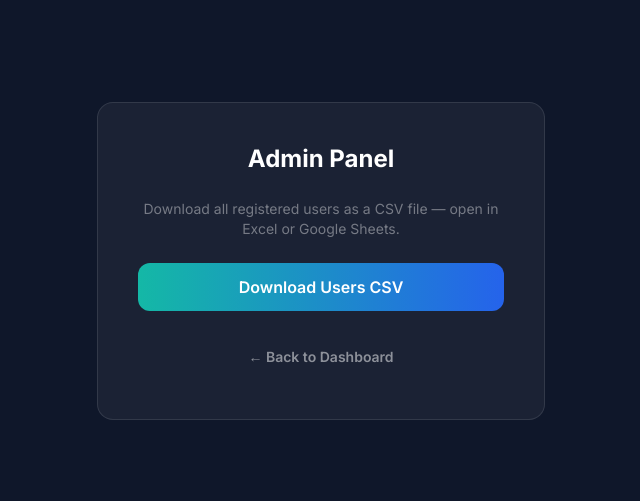
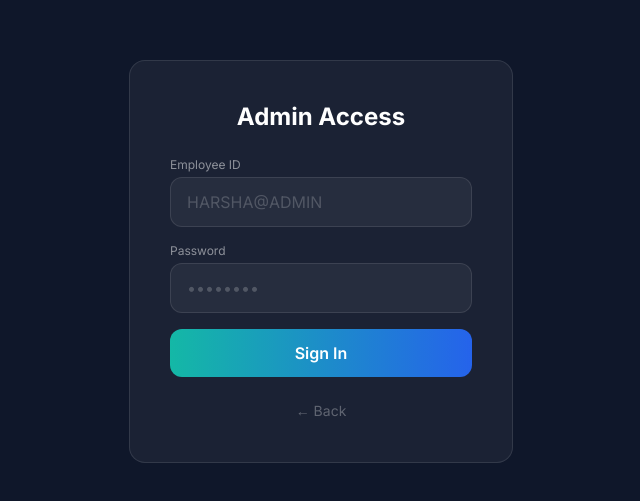
Before and after one commit to HarshaAlamanda/MedGaurd-X, a React (Vite) app in the folder frontend/: page /admin in a window 1280 px wide. Shown: the part 139-640 px from the top of the page, without its empty margins (319-959 px from the left). Built offline with nearby package versions, Linux system fonts and the light colour scheme; sample sign-in values are in the browser's storage.

Commit message:
Add employee ID + password gate to admin page

```diff
--- a/frontend/src/pages/Admin.jsx
+++ b/frontend/src/pages/Admin.jsx
@@ -1,9 +1,68 @@
 import { useState } from 'react';
 import { useNavigate } from 'react-router-dom';
 
+const ADMIN_ID = 'HARSHA@ADMIN';
+const ADMIN_PASS = 'MedGuard@2024';
+
 export default function Admin() {
+  const [empId, setEmpId]       = useState('');
+  const [empPass, setEmpPass]   = useState('');
+  const [unlocked, setUnlocked] = useState(false);
+  const [authErr, setAuthErr]   = useState('');
   const [downloading, setDownloading] = useState(false);
   const navigate = useNavigate();
+
+  const handleLogin = (e) => {
+    e.preventDefault();
+    if (empId === ADMIN_ID && empPass === ADMIN_PASS) {
+      setUnlocked(true);
+      setAuthErr('');
+    } else {
+      setAuthErr('Invalid Employee ID or password.');
+    }
+  };
+
+  if (!unlocked) {
+    return (
+      <div className="min-h-screen bg-navy-900 flex items-center justify-center p-6">
+        <div className="bg-white/5 border border-white/10 rounded-2xl p-10 w-full max-w-sm space-y-6">
+          <h1 className="text-2xl font-bold text-white text-center">Admin Access</h1>
+          <form onSubmit={handleLogin} className="space-y-4">
+            <div>
+              <label className="text-white/50 text-xs mb-1 block">Employee ID</label>
+              <input
+                type="text"
+                value={empId}
+                onChange={e => setEmpId(e.target.value)}
+                placeholder="HARSHA@ADMIN"
+                className="w-full bg-white/5 border border-white/10 rounded-xl px-4 py-3 text-white placeholder-white/20 focus:outline-none focus:border-teal-500"
+              />
+            </div>
+            <div>
+              <label className="text-white/50 text-xs mb-1 block">Password</label>
+              <input
+                type="password"
+                value={empPass}
+                onChange={e => setEmpPass(e.target.value)}
+                placeholder="••••••••"
+                className="w-full bg-white/5 border border-white/10 rounded-xl px-4 py-3 text-white placeholder-white/20 focus:outline-none focus:border-teal-500"
+              />
+            </div>
+            {authErr && <p className="text-red-400 text-sm">{authErr}</p>}
+            <button
+              type="submit"
+              className="w-full py-3 rounded-xl font-semibold text-white bg-gradient-to-r from-teal-500 to-blue-600 hover:opacity-90 transition"
+            >
+              Sign In
+            </button>
+          </form>
+          <button onClick={() => navigate('/dashboard')} className="w-full text-white/30 hover:text-white text-sm transition">
+            ← Back
+          </button>
+        </div>
+      </div>
+    );
+  }
 
   const downloadCSV = async () => {
     setDownloading(true);
```
